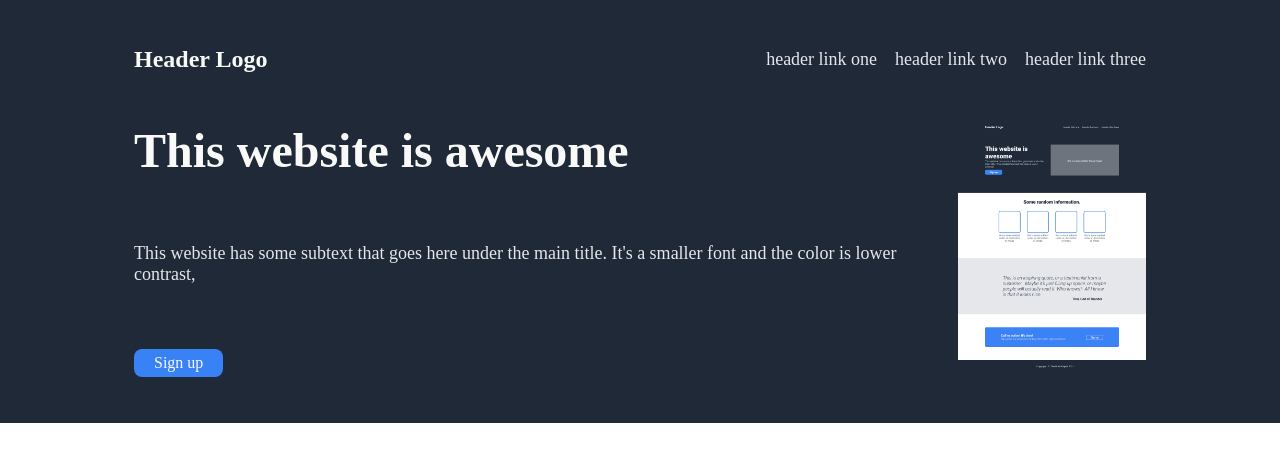
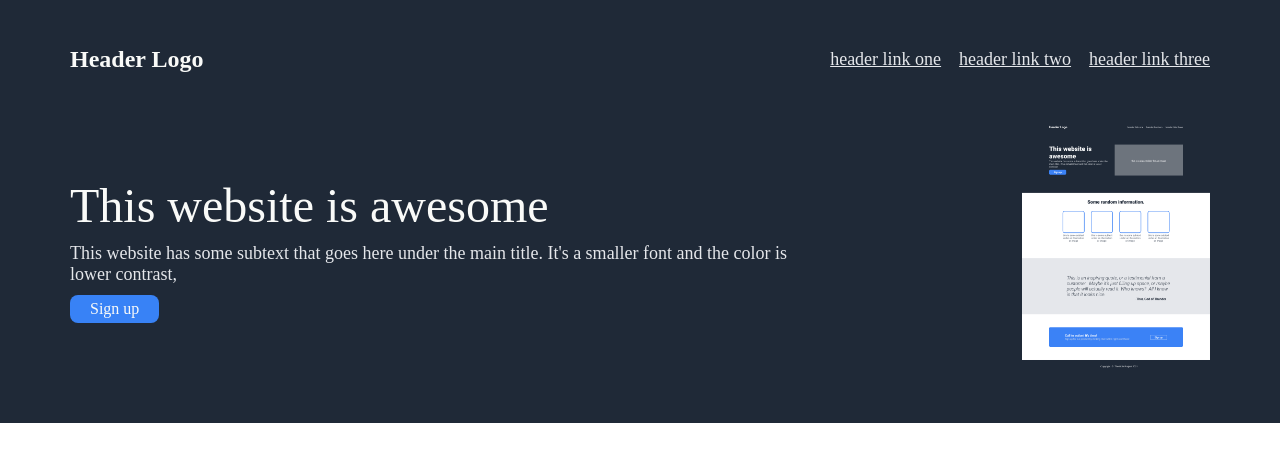
Before and after one commit to deadMartial/odin_landing-page, a plain HTML site: page code/index.html in a window 1280 px wide. Drawn offline with Linux system fonts and the light colour scheme.

Commit message:
Minor tweak to the header

```diff
--- a/code/index.html
+++ b/code/index.html
@@ -11,9 +11,9 @@
         <div class="head">
             <div class="logo">Header Logo</div>
             <div class="links">
-                <div class="link">header link one</div>
-                <div class="link">header link two</div>
-                <div class="link">header link three</div>
+                <a class="link" href="www.google.com">header link one</a>
+                <a class="link" href="www.google.com">header link two</a>
+                <a class="link" href="www.google.com">header link three</a>
             </div>
         </div>
 
@@ -24,17 +24,25 @@
                 <p>This website has some subtext that goes here under the main title. It's a smaller font and the color is lower contrast,</p>
                 <div class="button">Sign up</div>
             </div>
-            <div style="flex: 1;"></div>
+            <!-- <div style="flex: 1;"></div> -->
             <div class="image"><img src="./img/01.png" alt="placeholder image" ></div>
+        </div>
+    </div>
+    </div>
+
+
+
+    <div class="mid">
+
+    </div>
 
 
 
 
 
-        </div>
-    </div>
-    </div>
-    <div class="mid"></div>
+
+
+
     <div class="bot"></div>
     <div class="footer"></div>
 </body>
--- a/code/styles.css
+++ b/code/styles.css
@@ -15,7 +15,7 @@
     flex-direction: column;
     /* align-items: center; */
     background-color: #1f2937;
-    width: 80%;
+    width: 90%;
     margin: auto;
     gap: 50px;
     padding: 46px 6px;
@@ -25,7 +25,7 @@
 h2{
     font-size: 48px;
     color:  #f9faf8 ;
-    font-weight: 900;
+    font-weight: 500;
 }
 
 p{
@@ -55,8 +55,8 @@ p{
 
 .top{
     display:flex;
-    justify-content: center-between;
-    gap:20px;
+    justify-content: space-around;
+    gap:20%;
 
 }
 
@@ -69,7 +69,7 @@ img{
 .webname{
     display: flex;
     flex-direction: column;
-    justify-content: space-between;
+    justify-content: center;
     gap: 10px;
     align-items: flex-start;
 
```
